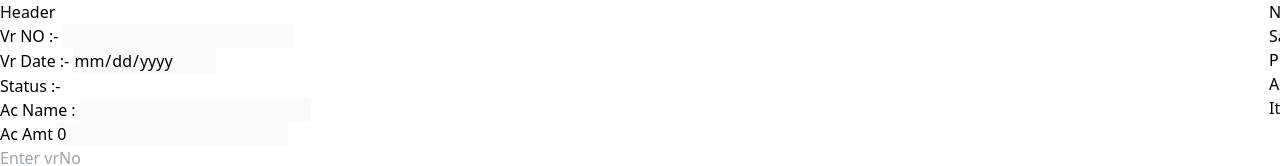
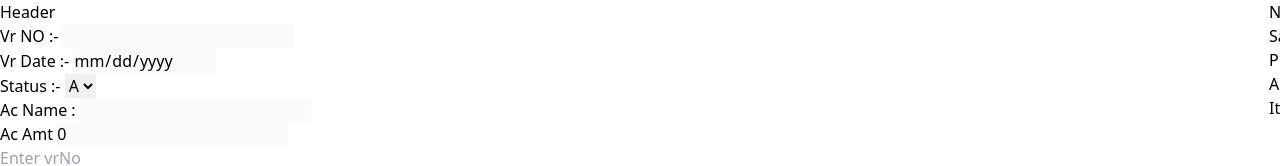
Before and after one commit to ziyadu7/salesEntryFrontend, a React (Vite) app: page / in a window 1280 px wide. Shown: the top 166 px of the page. Built offline with nearby package versions, Linux system fonts and the light colour scheme; no server answers.

Commit message:
add seperate state for status

```diff
--- a/src/App.jsx
+++ b/src/App.jsx
@@ -11,6 +11,7 @@ function App() {
   const [details, setDetails] = useState([])
   const [header, setHeader] = useState('')
   const [totalPrice,setTotalPrice] = useState(0)
+  const [status,setStatus] = useState('A')
 
   function searchData() {
     if (search != 0) {
@@ -21,7 +22,9 @@ function App() {
           setDetails(res?.data?.details)
           if (res?.data?.details?.length == 0) {
             setHeader(res?.data?.header || {})
+            setStatus(res?.data?.header?.status)
           } else {
+            setStatus(res?.data?.details?.header?.status)
             setTotalPrice(res?.data?.details?.header?.acamount)
             setHeader(res?.data?.details?.header)
           }
@@ -34,7 +37,7 @@ function App() {
   return (
     <div className='Actions'>
       <div className='w-full'>
-        <Header setSearch={setSearch} totalPrice={totalPrice} head={header} searchData={searchData} />
+        <Header setSearch={setSearch} status={status} setStatus={setStatus} totalPrice={totalPrice} head={header} searchData={searchData} />
         <DetailTable header={header} totalPrice={totalPrice} setTotalPrice={setTotalPrice} setDetails={setDetails} details={details} />
       </div>
       <div className='buttonsParent md:ps-0 ps-3 h-full bg-amber-300 md:mt-20 '>
--- a/src/components/header.jsx
+++ b/src/components/header.jsx
@@ -1,6 +1,6 @@
 import React from 'react'
 
-function Header({setSearch,searchData,head,totalPrice}) {
+function Header({ setSearch, searchData, head, totalPrice, setStatus, status }) {
     return (
         <div>
             <h1 className='w-full bg-yellow-300 border-b-2 border-black text-center font-semibold mb-2'>Header</h1>
@@ -12,10 +12,15 @@ function Header({setSearch,searchData,head,totalPrice}) {
                     </div>
                     <div className='flex'>
                         <label htmlFor="">Vr Date :- </label>
-                        <input type="Date" value={head?.vrdate?.slice(0,10)} disabled className=' ms-1 border-black border-2 px-1' />
+                        <input type="Date" value={head?.vrdate?.slice(0, 10)} disabled className=' ms-1 border-black border-2 px-1' />
                     </div>
                     <div className='flex'>
-                        <label htmlFor="">Status :- {head?.status}</label>
+                        <label htmlFor="">Status :- </label>
+                        <select onChange={(e) => setStatus(e?.target?.value)} name="" className='w-16 ms-1 border-black border-2' id="">
+                            <option selected value="">{head?.status||status}</option>
+                            <option value="">A</option>
+                            <option value="">I</option>
+                        </select>
                     </div>
 
                 </div>
@@ -26,15 +31,15 @@ function Header({setSearch,searchData,head,totalPrice}) {
                     </div>
                     <div className='flex'>
                         <label htmlFor="">Ac Amt </label>
-                        <input type="text" disabled value={head?.acamount||totalPrice} className='w-16 ms-1 border-black border-2 px-1' />
+                        <input type="text" disabled value={head?.acamount || totalPrice} className='w-16 ms-1 border-black border-2 px-1' />
                     </div>
                 </div>
                 <div className='flex justify-center gap-2 pt-5'>
                     <div className='flex'>
-                        <input type="number" onChange={(e)=>setSearch(e.target.value)} placeholder='Enter vrNo' className='ms-1 border-black border-2 px-1' />
+                        <input type="number" onChange={(e) => setSearch(e.target.value)} placeholder='Enter vrNo' className='ms-1 border-black border-2 px-1' />
                     </div>
                     <div>
-                        <button onClick={()=>searchData()} className='rounded-sm bg-blue-500 px-2 py-1 '>Search</button>
+                        <button onClick={() => searchData()} className='rounded-sm bg-blue-500 px-2 py-1 '>Search</button>
                     </div>
                 </div>
             </div>
```
